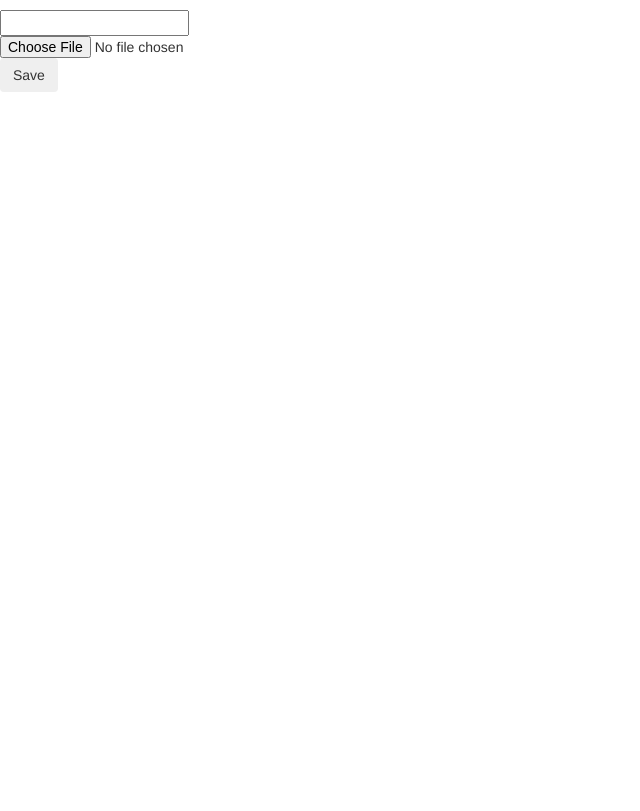
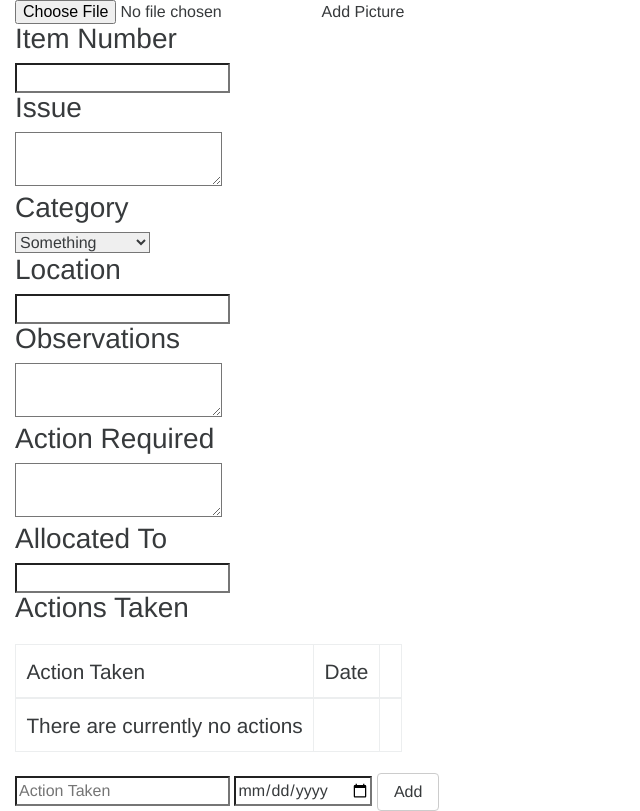
Before and after one commit to JohnGinger/johnginger.github.io.old, a plain HTML site: page index.html in a window 1280 px wide. Shown: the whole page, without its empty margins (0-640 px from the left). Drawn offline with nearby package versions, Linux system fonts and the light colour scheme.

Commit message:
Add new styles

```diff
--- a/index.html
+++ b/index.html
@@ -1,62 +1,83 @@
 <!DOCTYPE html>
-<html lang="en" ng-app="myApp">
+<html lang="en">
+
 <head>
-    <meta charset="UTF-8">
-    <title>Audit</title>
-    <link href="https://maxcdn.bootstrapcdn.com/bootstrap/3.3.6/css/bootstrap.min.css" rel="stylesheet"
-          integrity="sha256-7s5uDGW3AHqw6xtJmNNtr+OBRJUlgkNJEo78P4b0yRw= sha512-nNo+yCHEyn0smMxSswnf/OnX6/KwJuZTlNZBjauKhTK0c+zT+q5JOCx0UFhXQ6rJR9jg6Es8gPuD2uZcYDLqSw=="
-          crossorigin="anonymous">
-</head>
-<script src="https://ajax.googleapis.com/ajax/libs/angularjs/1.5.0-rc.1/angular.min.js"></script>
-<script src="js/localforage.js"></script>
-<script>
-    var myApp = angular.module('myApp', []);
-    // For Component users, it should look like this:
-    // var myApp = angular.module('myApp', [require('angular-ui-router')]);
-
-    myApp.controller('reports', function ($scope) {
-
-        localforage.getItem('reports').then(function (reports) {
-            if (reports === null) {
-                $scope.reports = [];
-            } else {
-                reports.forEach(report => report.currentURL = getImageSrc(report.blob));
-                $scope.reports = reports;
-                $scope.$apply();
-            }
-        });
-
-        $scope.addReport = function () {
-            var image = getUploadedFileAsImage();
-            $scope.reports.push({blob: image, currentURL: getImageSrc(image)});
-            localforage.setItem('reports', $scope.reports);
-        };
-
-        $scope.delete = function (index) {
-            $scope.reports.splice(index, 1);
-            localforage.setItem('reports', $scope.reports)
-        };
-
-        function getUploadedFileAsImage() {
-            return new Blob([document.querySelector('#image').files[0]]);
+    <meta name="viewport" content="width=device-width, initial-scale=1">
+    <link rel="stylesheet" href="css/bootstrap.min.css" integrity="sha384-BVYiiSIFeK1dGmJRAkycuHAHRg32OmUcww7on3RYdg4Va+PmSTsz/K68vbdEjh4u"
+        crossorigin="anonymous">
+    <link rel="stylesheet" href="https://maxcdn.bootstrapcdn.com/bootstrap/3.3.7/css/bootstrap-theme.min.css" integrity="sha384-rHyoN1iRsVXV4nD0JutlnGaslCJuC7uwjduW9SVrLvRYooPp2bWYgmgJQIXwl/Sp"
+        crossorigin="anonymous">
+    <style>
+        #actionTaken table {
+            padding: 1em;
+            margin: 1em;
+            margin-left: 0;
+            font-size: 1.3em;
         }
 
-        var getImageSrc = function (blob) {
-            return window.URL.createObjectURL(blob);
+        #actionTaken table td {
+            padding: 0.5em;
         }
+    </style>
+    <script src="js/localforage.js"></script>
 
-    });
-</script>
-<body ng-controller="reports">
-<ul>
-    <li ng-repeat="report in reports"><img src="{{ report.currentURL }}"/>
-        <button ng-click="delete($index)" class="btn btn-danger">x</button>
-    </li>
-</ul>
-<div class="fields">
-    <input ng-model="name">
-    <input type="file" id="image" accept="image/*">
-    <button ng-click="addReport()" class="btn">Save</button>
-</div>
+</head>
+
+<body>
+    <div class="container-fluid">
+        <input type="file" id="image" accept="image/*">
+            Add Picture
+        </input>
+        <div>
+            <h3>Item Number</h3>
+            <input type="number">
+        </div>
+        <div id="issue">
+            <h3>Issue</h3>
+            <textarea></textarea>
+        </div>
+        <div id="category">
+            <h3>Category</h3>
+            <select>
+                <option>Something</option>
+                <option>Something Else</option>
+            </select>
+        </div>
+        <div id="location">
+            <h3>Location</h3>
+            <input type="text">
+        </div>
+        <div id="observations">
+            <h3>Observations</h3>
+            <textarea></textarea>
+        </div>
+        <div id="actionRequired">
+            <h3>Action Required</h3>
+            <textarea></textarea>
+        </div>
+        <div id="allocatedTo">
+            <h3>Allocated To</h3>
+            <input type="text">
+        </div>
+        <div id="actionTaken">
+            <h3>Actions Taken</h3>
+            <table class="table-bordered">
+                <thead>
+                    <td>Action Taken</td>
+                    <td>Date</td>
+                    <td></td>
+                </thead>
+                <tr class="info">
+                    <td>There are currently no actions</td>
+                    <td></td>
+                    <td></td>
+                </tr>
+            </table>
+            <input type="text" placeholder="Action Taken">
+            <input type="date">
+            <button class="btn btn-secondary">Add</button>
+        </div>
+    </div>
 </body>
+
 </html>
```
Also changed, not shown: index-old.html (added, +62 -0 lines).
